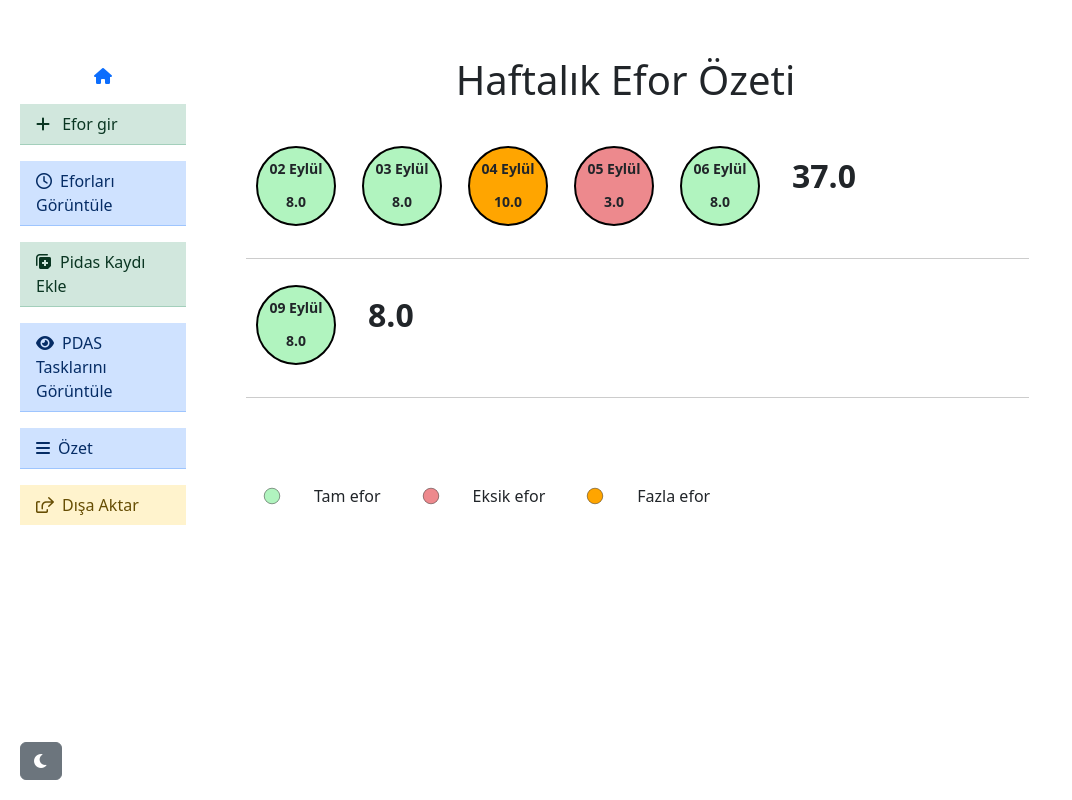
After one commit to visualizeMath/Daily-Effort-Log, a Flask app: page /summary in a window 1280 px wide. The commit adds this page. Shown: the whole page, without its empty margins (0-1072 px from the left). Run offline with Flask 3, Linux system fonts and the light colour scheme; data comes from the database, SQL or seed files in the repository; both versions use the stored data as it was after the commit; some libraries are stand-ins or nearby versions.

Commit message:
Summary page added

```diff
--- a/app.py
+++ b/app.py
@@ -287,5 +287,67 @@ def export_to_xl():
         flash(f'Dosya buraya kaydedildi: {output_file}', 'success')
     return redirect(url_for('index'))
 
+def format_date(tarih):
+    date_obj = datetime.strptime(tarih, '%d.%m.%Y')
+    day = date_obj.strftime('%d')
+    month_name = date_obj.strftime('%B')
+    turkish_months = {
+        'January': 'Ocak', 'February': 'Şubat', 'March': 'Mart',
+        'April': 'Nisan', 'May': 'Mayıs', 'June': 'Haziran',
+        'July': 'Temmuz', 'August': 'Ağustos', 'September': 'Eylül',
+        'October': 'Ekim', 'November': 'Kasım', 'December': 'Aralık'
+    }
+    return f"{day} {turkish_months[month_name]}"
+
+# Route to generate the summary report
+@app.route('/summary')
+def summary():
+    # Connect to the SQLite database
+    conn = sqlite3.connect('daily_log.db')
+    cursor = conn.cursor()
+
+    # Fetch sum of harcanan_efor grouped by date (tarih)
+    cursor.execute("""
+        SELECT tarih, SUM(harcanan_efor) as total_efor
+        FROM daily_log
+        GROUP BY tarih
+    """)
+    rows = cursor.fetchall()
+
+    # Filter only weekdays and format dates
+    data = []
+    for row in rows:
+        # print(row)
+        tarih, total_efor = row
+        date_obj = datetime.strptime(tarih, '%d.%m.%Y')
+        if date_obj.weekday() < 5:  # Weekdays only
+            data.append({
+                'tarih': format_date(tarih),
+                'total_efor': total_efor,
+                'color': get_color(total_efor)
+            })
+
+    conn.close()
+
+    # Group into rows of 5 items per row
+    # rows_of_circles = [data[i:i + 5] for i in range(0, len(data), 5)]
+    rows_of_circles = []
+    for i in range(0, len(data), 5):
+        row_data = data[i:i + 5]
+        row_total = sum(item['total_efor'] for item in row_data)
+        rows_of_circles.append({'circles': row_data, 'row_total': row_total})
+
+    return render_template('summary.html', rows_of_circles=rows_of_circles)
+
+# Determine the color of the circle based on total effort
+def get_color(total_efor):
+    if total_efor == 8:
+        return 'green'
+    elif total_efor > 0 and total_efor<8:
+        return 'red'
+    elif total_efor > 8:
+        return 'orange'
+
+
 if __name__ == '__main__':
     app.run(debug=True)
--- a/templates/base.html
+++ b/templates/base.html
@@ -30,6 +30,41 @@
             left: 20px;
             z-index: 1000;
         }
+        .circle {
+            width: 80px;
+            height: 80px;
+            border-radius: 50%;
+            display: inline-flex;
+            align-items: center;
+            justify-content: center;
+            font-weight: bold;
+            font-size: 14px;
+            margin: 10px;
+            text-align: center;
+            line-height: 1.2;
+        }
+        .circle.green {
+            background-color: #b1f4bf;
+            border: 2px solid black;
+        }
+        .circle.orange {
+            background-color: orange;
+            border: 2px solid black;
+        }
+        .circle.red {
+            background-color: #ed898d;
+            border: 2px solid black;
+        }
+        .row {
+            display: flex;
+            justify-content: flex-start;
+            margin-bottom: 20px;
+        }
+        .total {
+            font-weight: bold;
+            margin-left: 20px;
+            line-height: 80px;
+        }
     </style>
 
 </head>
@@ -48,13 +83,18 @@
                         <i class="fa-solid fa-plus me-2"></i> Efor gir</a>
 
                     <a href="{{ url_for('show_logs') }}" class="list-group-item list-group-item-action list-group-item-primary mt-2 mb-2">
-                        <i class="fa-solid fa-bars me-2"></i>Eforları Görüntüle</a>
+                        <i class="fa-regular fa-clock me-2"></i>Eforları Görüntüle
+                    </a>
 
                     <a href="{{ url_for('create_pdas_item')}}" class="list-group-item list-group-item-success list-group-item-action mt-2 mb-2">
                         <i class="fa-solid fa-notes-medical me-2"></i>Pidas Kaydı Ekle</a>
 
                     <a href="{{ url_for('show_pdas_items') }}" class="list-group-item list-group-item-action list-group-item-primary mt-2 mb-2">
                         <i class="fa-solid fa-eye me-2"></i>PDAS Tasklarını Görüntüle</a>
+
+                    <a href="{{ url_for('summary') }}" class="list-group-item list-group-item-action list-group-item-primary mt-2 mb-2">
+                        <i class="fa-solid fa-bars me-2"></i>Özet</a>
+
                     <a href="{{ url_for('export_to_xl') }}" class="list-group-item list-group-item-action list-group-item-warning mt-2 mb-2"><i class="fa-regular fa-share-from-square me-2"></i>Dışa Aktar</a>
                 </div>
             </div>
--- /dev/null
+++ b/templates/summary.html
@@ -0,0 +1,45 @@
+{% extends 'base.html' %}
+
+{% block content %}
+
+
+
+<div class="container">
+    <div class="container d-flex justify-content-center mt-2 mb-4">
+        <h1>Haftalık Efor Özeti</h1>
+    </div>
+
+    {% for row in rows_of_circles %}
+    <div class="d-flex align-items-center ms-4 mt-3 pb-3"  style="border-bottom: 1px solid #ccc;">
+    <div class="d-flex flex-wrap" style="flex-grow: 1;">
+            {% for item in row.circles %}
+                <div class="circle {{ item.color }} me-3 mb-3">
+                    <div>{{ item.tarih }}<br><br>{{ item.total_efor }}</div>
+                </div>
+            {% endfor %}
+            <hr>
+            <div class="total h2 ms-3">{{ row.row_total }}</div>
+            <hr>
+        </div>
+    </div>
+    {% endfor %}
+</div>
+
+<div class="container mb-1 mt-5">
+    <div class="d-flex align-items-center mb-1">
+        <div class="circle green" style="transform: scale(0.2); margin-right: 2px;"></div>
+        <p class="mb-0">Tam efor</p>
+        <div class="circle red" style="transform: scale(0.2); margin-right: 2px;"></div>
+        <p class="mb-0">Eksik efor</p>
+        <div class="circle orange" style="transform: scale(0.2); margin-right: 2px;"></div>
+        <p class="mb-0">Fazla efor</p>
+
+    </div>
+    <!-- <div class="d-flex align-items-center mb-1">
+
+    </div>
+    <div class="d-flex align-items-center mb-1">
+
+    </div> -->
+</div>
+{% endblock %}
```
Also changed, not shown: templates/enter_log.html (+4 -3 lines), templates/show_logs.html (+21 -4 lines), daily_log.db.
